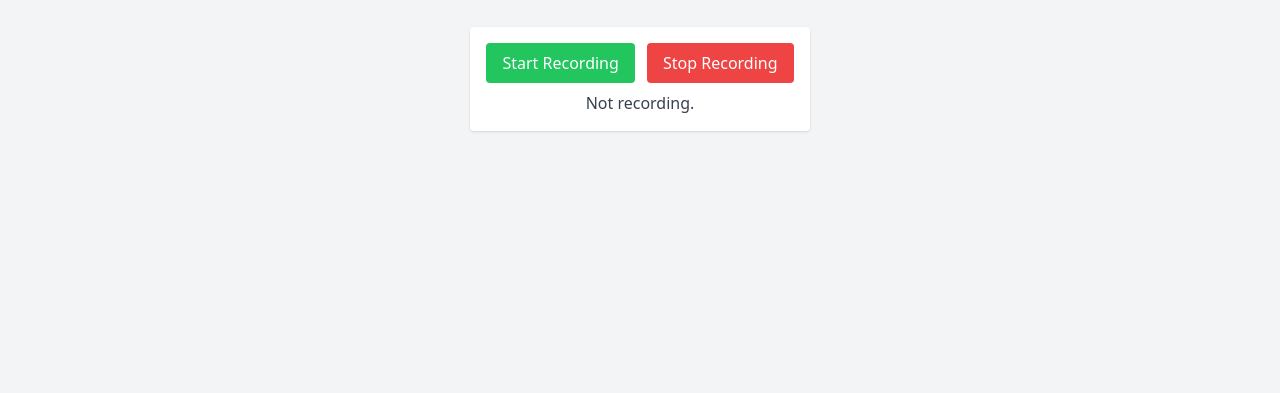
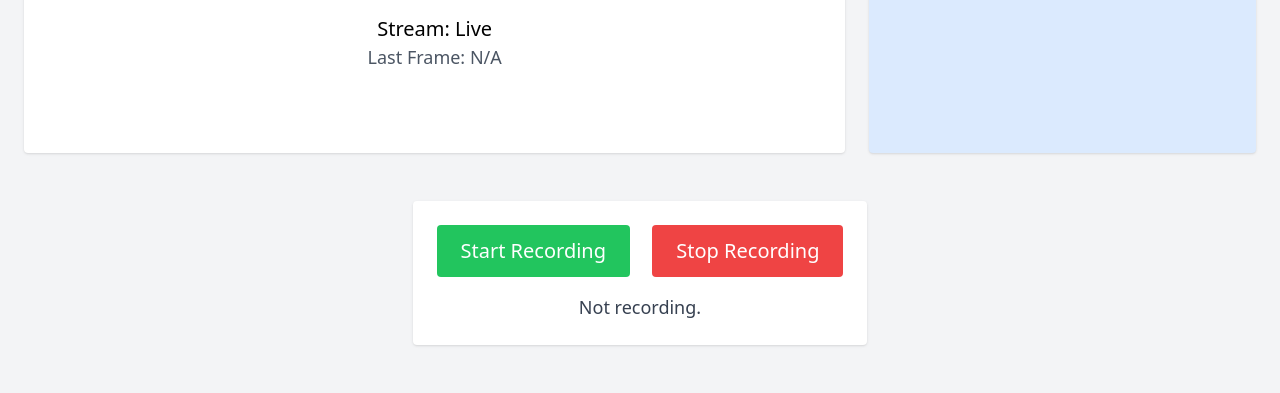
Before and after one commit to Kentucky-Open-Science/HAVOC-Server, a Flask app: page / in a window 1280 px wide. Shown: the part 977-1370 px from the top of the page. Before the commit the page ends 1109 px from the top, so only its background shows below. Run offline with Flask 3, Linux system fonts and the light colour scheme; parts of the project's set-up code (start-up, migrations or seed data) failed here and were passed over; some libraries are stand-ins or nearby versions.

Commit message:
bigger layout

```diff
--- a/templates/index.html
+++ b/templates/index.html
@@ -8,10 +8,10 @@
     <script src="https://cdn.jsdelivr.net/npm/chart.js"></script>
 </head>
 
-<body class="bg-gray-100 min-h-screen">
+<body class="bg-gray-100 min-h-screen text-[1.25rem] md:text-[1.5rem] leading-relaxed">
     <!-- ASCII Art Header -->
-    <div class="ascii-art text-center py-4">
-        <pre class="text-xl font-mono text-gray-700 overflow-auto">
+    <div class="ascii-art text-center py-6">
+        <pre class="text-2xl md:text-3xl font-mono text-gray-700 overflow-auto">
 ╔══════════════════════════════════════════════════════════════════════════════════╗
 ║  ████████╗███████╗███╗   ███╗██╗    ██████╗  ██████╗ ██████╗  ██████╗ ████████╗  ║
 ║  ╚══██╔══╝██╔════╝████╗ ████║██║    ██╔══██╗██╔═══██╗██╔══██╗██╔═══██╗╚══██╔══╝  ║
@@ -24,22 +24,22 @@
     </div>
 
     <!-- Main Flex Container -->
-    <div class="flex flex-col md:flex-row gap-4 px-4 pb-8 max-w-7xl mx-auto">
+    <div class="flex flex-col md:flex-row gap-6 px-6 pb-12 max-w-7xl mx-auto">
         <!-- Left: Video Feed -->
-        <div class="flex-[2] bg-white rounded shadow p-4">
+        <div class="flex-[2] bg-white rounded shadow p-6">
             <img src="{{ url_for('video_feed') }}" alt="Video Stream" class="w-full h-auto rounded">
-            <div class="mt-2 text-center">
-                <p class="text-lg">Stream: <span id="stream_status">{{ stream_status }}</span></p>
-                <p class="text-sm text-gray-600">Last Frame: <span id="last_frame_time">{{ last_frame_time }}</span></p>
+            <div class="mt-4 text-center">
+                <p class="text-xl">Stream: <span id="stream_status">{{ stream_status }}</span></p>
+                <p class="text-lg text-gray-600">Last Frame: <span id="last_frame_time">{{ last_frame_time }}</span></p>
             </div>
         </div>
 
         <!-- Right: Metrics on top, Chart below -->
-        <div class="flex-[1] flex flex-col gap-4">
+        <div class="flex-[1] flex flex-col gap-6">
             <!-- Metrics -->
-            <div class="bg-green-100 rounded shadow p-4">
-                <h2 class="text-xl font-semibold mb-2 text-center">📈 Real-Time Metrics</h2>
-                <div id="metrics-display" class="grid grid-cols-2 gap-x-4 gap-y-2 text-sm text-gray-800">
+            <div class="bg-green-100 rounded shadow p-6">
+                <h2 class="text-2xl font-semibold mb-4 text-center">📈 Real-Time Metrics</h2>
+                <div id="metrics-display" class="grid grid-cols-2 gap-x-6 gap-y-3 text-lg text-gray-800">
                     <p><strong>People Detected Today:</strong> <span id="people_detected_today">-</span></p>
                     <p><strong>Falls (Box):</strong> <span id="falls_box">-</span></p>
                     <p><strong>Falls (Pose):</strong> <span id="falls_pose">-</span></p>
@@ -49,12 +49,11 @@
                 </div>
             </div>
 
-
             <!-- Sensor Chart -->
-            <div class="bg-blue-100 rounded shadow p-4 h-full">
-                <h2 class="text-xl font-semibold text-center">Sensor Data</h2>
-                <p class="text-sm text-gray-600 text-center mb-2">Timestamp: <span id="sensor_timestamp">-</span></p>
-                <div class="h-[250px] md:h-[300px] overflow-x-auto">
+            <div class="bg-blue-100 rounded shadow p-6 h-full">
+                <h2 class="text-2xl font-semibold text-center">Sensor Data</h2>
+                <p class="text-lg text-gray-600 text-center mb-4">Timestamp: <span id="sensor_timestamp">-</span></p>
+                <div class="h-[300px] md:h-[350px] overflow-x-auto">
                     <canvas id="sensorChart"></canvas>
                 </div>
             </div>
@@ -62,18 +61,19 @@
     </div>
 
     <!-- Recording Buttons -->
-    <div class="w-full flex justify-center mb-8">
-        <div class="bg-white p-4 rounded shadow text-center">
-            <button id="start-recording" class="bg-green-500 text-white px-4 py-2 rounded mr-2 hover:bg-green-600">
+    <div class="w-full flex justify-center mb-12">
+        <div class="bg-white p-6 rounded shadow text-center">
+            <button id="start-recording" class="bg-green-500 text-white text-xl px-6 py-3 rounded mr-4 hover:bg-green-600">
                 Start Recording
             </button>
-            <button id="stop-recording" class="bg-red-500 text-white px-4 py-2 rounded hover:bg-red-600">
+            <button id="stop-recording" class="bg-red-500 text-white text-xl px-6 py-3 rounded hover:bg-red-600">
                 Stop Recording
             </button>
-            <p id="recording-status" class="mt-2 text-gray-700">Not recording.</p>
+            <p id="recording-status" class="mt-4 text-lg text-gray-700">Not recording.</p>
         </div>
     </div>
 </body>
+
 
 
     <!-- JavaScript -->
```
